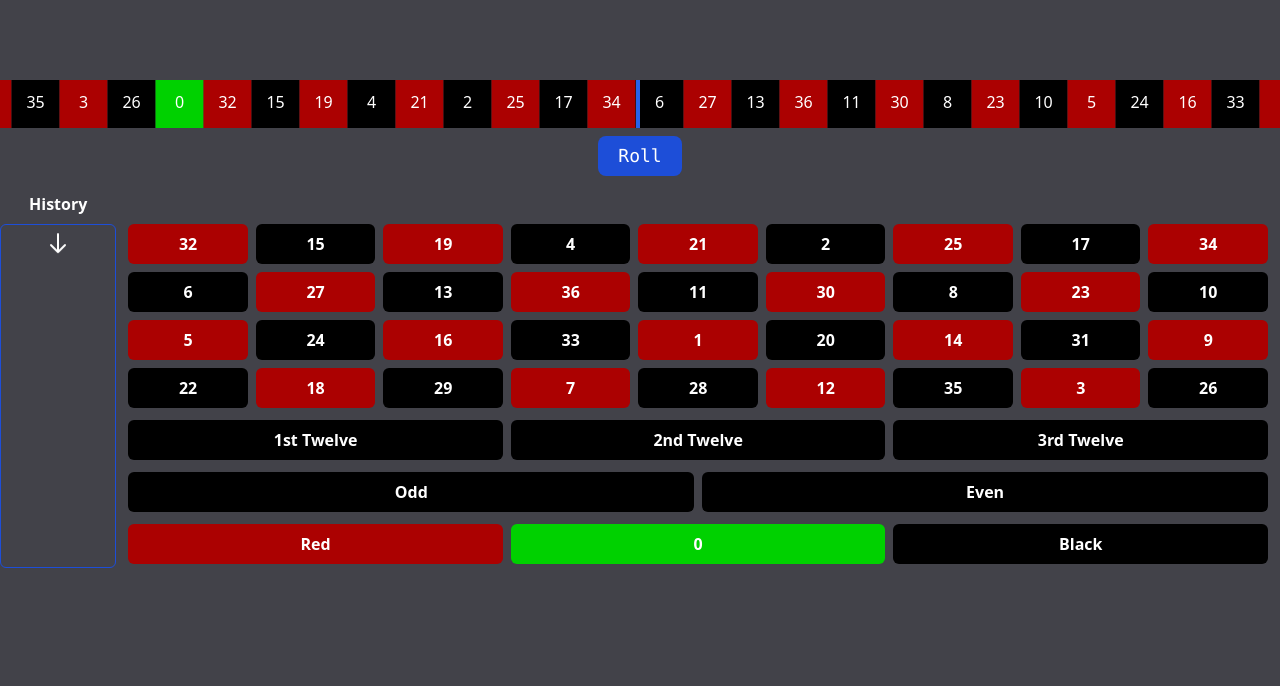
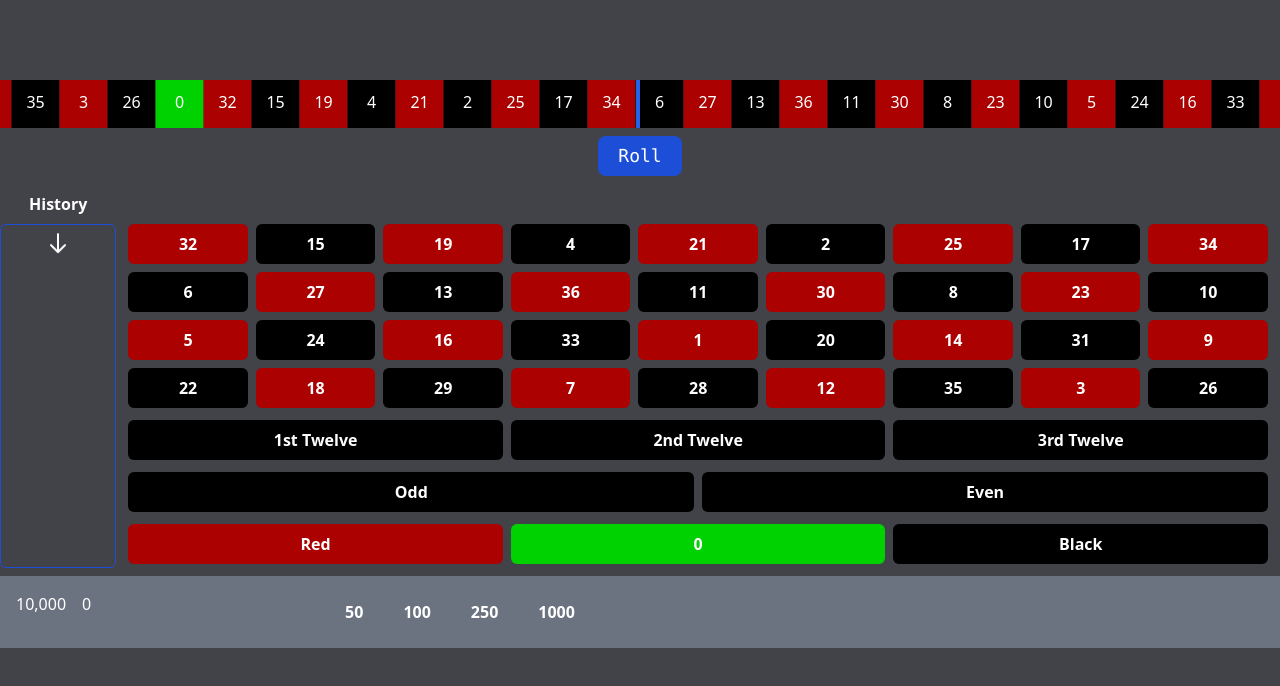
Before and after one commit to johannes67890/Roulette, a React (Create React App) app: page / in a window 1280 px wide. Shown: the top 686 px of the page. Built offline with nearby package versions, Linux system fonts and the light colour scheme.

Commit message:
added betting buttons but with bugs

```diff
--- /dev/null
+++ b/src/components/Betting.tsx
@@ -0,0 +1,38 @@
+import React, { useEffect, useState, FC } from "react";
+import { RenderBettingBtn, BalancetoStringFromat } from "../logic/Animations";
+
+const Assets: FC<{
+  balance: number;
+  setBalance: React.Dispatch<React.SetStateAction<number>>;
+}> = ({ balance, setBalance }) => {
+  const [bettingAmount, setBettingAmount] = useState<number>(0);
+
+  useEffect(() => {
+    if (balance >= bettingAmount) {
+      setBalance(balance - bettingAmount); // someting is wrong here
+    } else {
+      console.log("warning");
+    }
+  }, [bettingAmount]);
+
+  return (
+    <div className="flex bg-gray-500 gap-2 p-4">
+      <span className="text-white">{BalancetoStringFromat(balance)}</span>
+      <input
+        min="0"
+        value={bettingAmount}
+        title="Betting amount on next roll"
+        type="number"
+        name="Betting Pot"
+        style={{ WebkitAppearance: "textfield" }}
+        className="bg-gray-500 appearance-none disabled:bg-blue-200 py-3 px-2 h-5 text-white"
+        // disabled={balance < parseInt(bettingAmount) ? true : false}
+        placeholder="Enter betting amount"
+        onChange={(e) => setBettingAmount(parseInt(e.target.value))}
+      />
+      {RenderBettingBtn(bettingAmount, setBettingAmount)}
+    </div>
+  );
+};
+
+export default Assets;
--- /dev/null
+++ b/src/components/Button.tsx
@@ -0,0 +1,18 @@
+import React from "react";
+
+const Button: React.FC<{
+  Style?: string;
+  onClick?: () => unknown;
+}> = ({ children, onClick, Style }) => {
+  return (
+    <button
+      className={`bg-${Style} text-white hover:bg-opacity-60 font-bold py-2 px-4 rounded-md`}
+      onClick={() => {
+        if (onClick) onClick();
+      }}
+    >
+      {children}
+    </button>
+  );
+};
+export default Button;
--- a/src/betTable.tsx
+++ b/src/components/betTable.tsx
@@ -1,24 +1,5 @@
-import React from "react";
-import { Tiles } from "./components/Tiles";
-
-const Button: React.FC<{
-  Style?: string;
-  onClick?: () => unknown;
-}> = ({ children, onClick, Style }) => {
-  return (
-    <button
-      className={`
-
-        bg-${Style} text-white hover:bg-opacity-60 font-bold py-2 px-4 rounded-md`}
-      onClick={() => {
-        if (onClick) onClick();
-      }}
-    >
-      {children}
-    </button>
-  );
-};
-
+import { Tiles } from "./Tiles";
+import Button from "./Button";
 function Table() {
   return (
     <div className="w-full mt-7">
--- a/src/index.tsx
+++ b/src/index.tsx
@@ -5,9 +5,13 @@ import Wheel from "./components//Wheel";
 import Winner from "./components/Winner";
 import { TileType } from "./components/Tiles";
 import History from "./components/History";
-import Table from "./betTable";
+import Table from "./components/betTable";
+import Assets from "./components/Betting";
+
 const Index = () => {
+  const [balance, setBalance] = useState<number>(10000);
   const [result, setResult] = useState<TileType | undefined>();
+
   return (
     <React.StrictMode>
       <div className="max-w-7xl mx-auto">
@@ -17,6 +21,7 @@ const Index = () => {
           <History result={result} />
           <Table />
         </div>
+        <Assets balance={balance} setBalance={setBalance} />
       </div>
     </React.StrictMode>
   );
--- a/src/logic/Animations.tsx
+++ b/src/logic/Animations.tsx
@@ -1,5 +1,6 @@
 import { Tiles, TileType } from "../components/Tiles";
 import $ from "jquery";
+import Button from "../components/Button";
 
 let resultIndex: number;
 const spinTime: number = 7500; //default: 7500
@@ -72,6 +73,26 @@ export function RenderTiles(sets: number) {
   return items;
 }
 
+export function RenderBettingBtn(
+  bettingAmount: number,
+  setBettingAmount: React.Dispatch<React.SetStateAction<number>>
+) {
+  let bets = [50, 100, 250, 1000];
+  let betItems: JSX.Element[] = [];
+  for (let i = 0; i < bets.length; i++) {
+    betItems.push(
+      <Button onClick={() => setBettingAmount((bettingAmount += bets[i]))}>
+        {bets[i]}
+      </Button>
+    );
+  }
+  return betItems;
+}
+
+export function BalancetoStringFromat(format: number) {
+  return format.toLocaleString("ja-JP");
+}
+
 function getCalcPos() {
   resultIndex = getRandomInt(20, 56);
   return Tiles[resultIndex - 20].pos + getRandomInt(-18, 18); // ... + Tiles[resultIndex - 20].pos * getRandomInt(1, 2); // get pos from Tiles and add random miss-postion (for realisme)
--- a/tsconfig.json
+++ b/tsconfig.json
@@ -16,5 +16,5 @@
     "noEmit": true,
     "jsx": "react-jsx"
   },
-  "include": ["src"]
+  "include": ["src", "src/components/.tsx"]
 }
```
